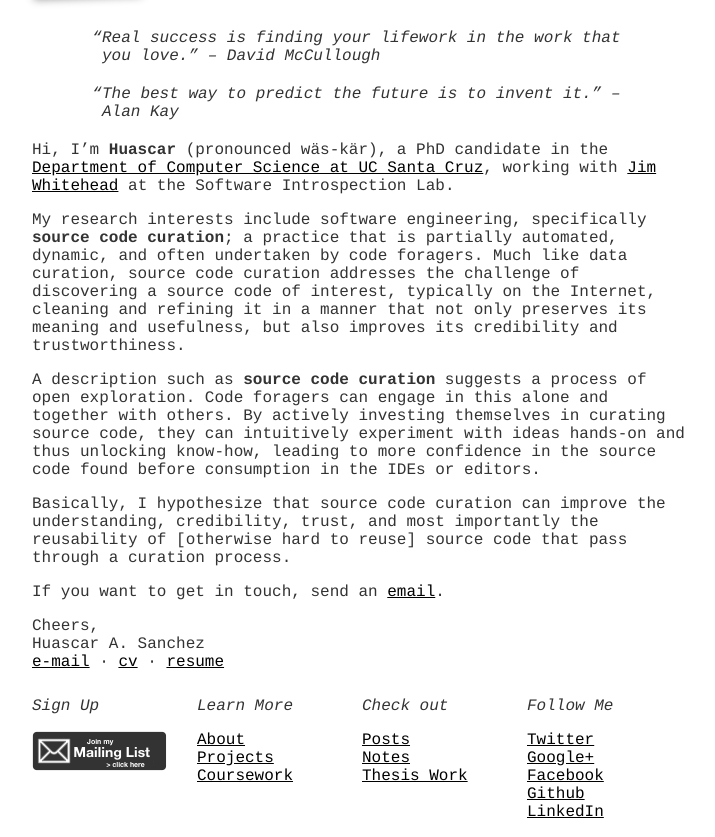
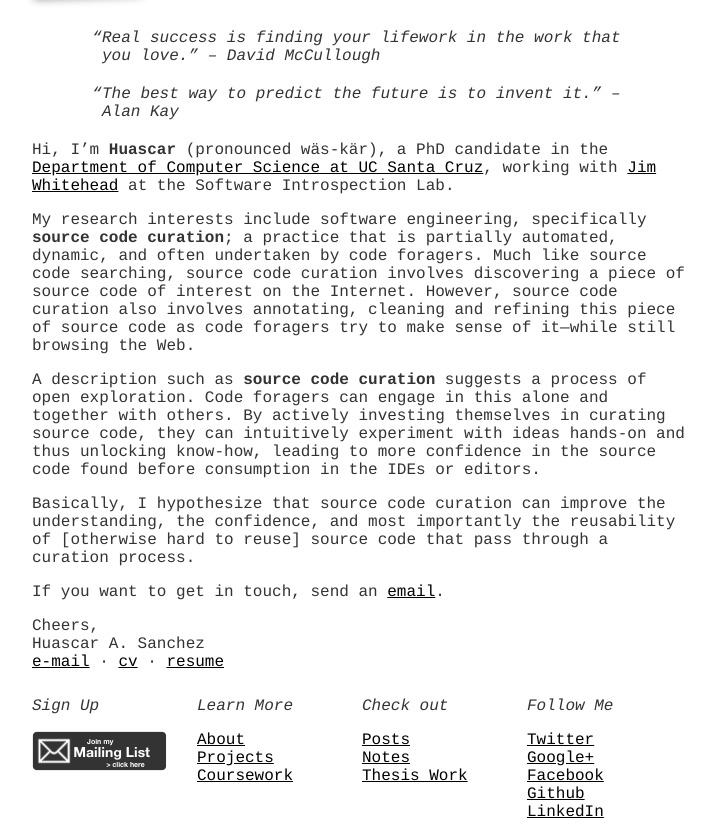
Before and after one commit to hsanchez/hsanchez.github.io, a Jekyll site: the page built from index.md, in a window 1280 px wide, cut to the strip 218-1055 px from the top of the page. Shown: the whole strip, without its empty margins (278-993 px from the left). Built offline with Jekyll 4.4.1, drawn with Linux system fonts in a browser that asks for light colours; Markdown is read by kramdown in place of the engine named in the settings.

Commit message:
updated index.md, source code curation explanation

```diff
--- a/index.md
+++ b/index.md
@@ -12,11 +12,11 @@ description: This is the academic site of Huascar A. Sanchez, a CS graduate stud
 
 Hi, I'm **Huascar** (pronounced wäs-kär), a PhD candidate in the [Department of Computer Science at UC Santa Cruz](http://cs.soe.ucsc.edu/), working with [Jim Whitehead](http://users.soe.ucsc.edu/~ejw/) at the Software Introspection Lab.
 
-My research interests include software engineering, specifically **source code curation**;  a practice that is partially automated, dynamic, and often undertaken by code foragers. Much like data curation, source code curation addresses the challenge of discovering a source code of interest, typically on the Internet, cleaning and refining it in a manner that not only preserves its meaning and usefulness, but also improves its credibility and trustworthiness.
+My research interests include software engineering, specifically **source code curation**;  a practice that is partially automated, dynamic, and often undertaken by code foragers. Much like source code searching, source code curation involves discovering a piece of source code of interest on the Internet. However, source code curation also involves annotating, cleaning and refining this piece of source code as code foragers try to make sense of it&mdash;while still browsing the Web.
 
 A description such as **source code curation** suggests a process of open exploration. Code foragers can engage in this alone and together with others. By actively investing themselves in curating source code, they can intuitively experiment with ideas hands-on and thus unlocking know-how, leading to more confidence in the source code found before consumption in the IDEs or editors.
 
-Basically, I hypothesize that source code curation can improve the understanding, credibility, trust, and most importantly the reusability of [otherwise hard to reuse] source code that pass through a curation process.
+Basically, I hypothesize that source code curation can improve the understanding, the confidence, and most importantly the reusability of [otherwise hard to reuse] source code that pass through a curation process.
 
 If you want to get in touch, send an [email](mailto:hsanchez@cs.ucsc.edu).
 
```
